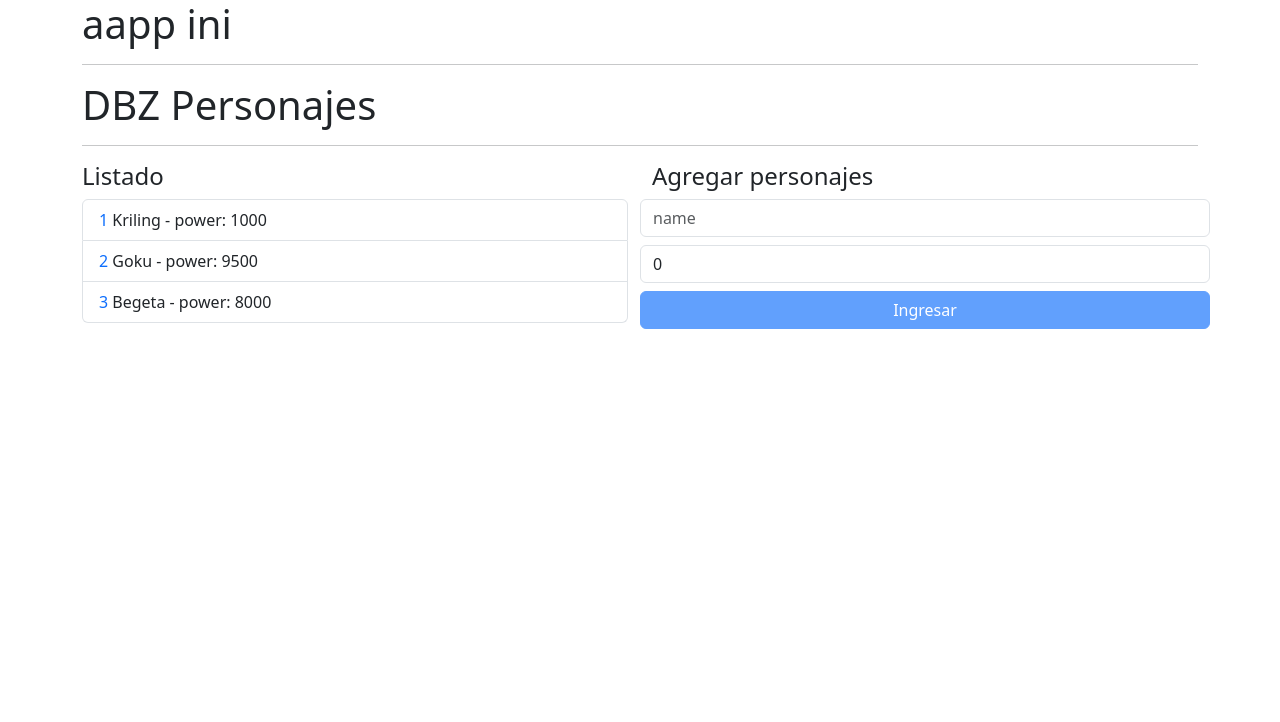
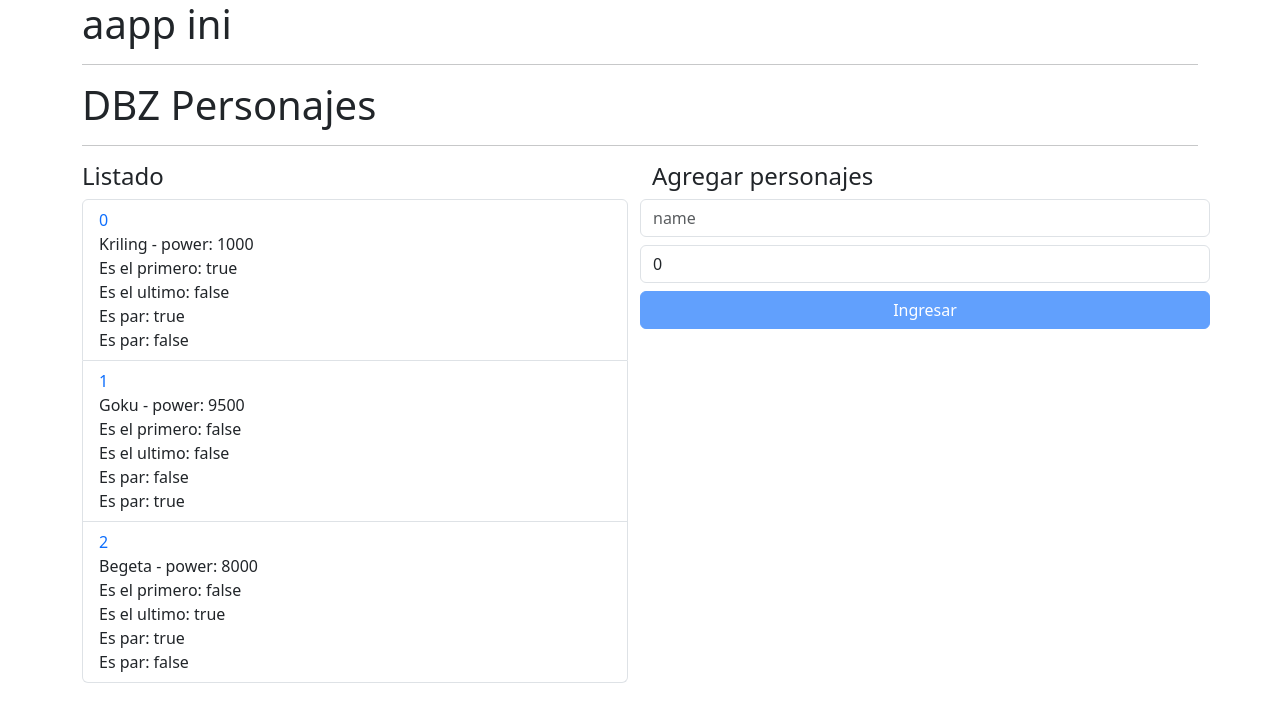
Before and after one commit to jhreyes483/angular-afh, an Angular app in the folder 02)-angular/01-bases/: page / in a window 1280 px wide. Shown: the top 722 px of the page. Built offline with nearby package versions, Linux system fonts and the light colour scheme.

Commit message:
@angular -> ngFor y (firts, lastt, even, odd)

```diff
--- a/02)-angular/01-bases/src/app/dbz/components/list/list.component.html
+++ b/02)-angular/01-bases/src/app/dbz/components/list/list.component.html
@@ -1,7 +1,21 @@
 <h4>Listado</h4>
 <ul class="list-group">
-  <li *ngFor="let character of charactersList; let i = index" class ="list-group-item">
-    <span class="text-primary">{{i+1}}</span>
+  <li *ngFor="let character of charactersList;
+  let i = index;
+  let isFirts = first;
+  let isLast = last;
+  let isEven = even;
+  let isOdd = odd;
+  "
+
+
+  class ="list-group-item">
+    <span class="text-primary">{{i}}</span><br>
      {{ character.name }} - power:  {{ character.power}}
+     <br>
+     <span>Es el primero: {{ isFirts }}</span><br>
+     <span>Es el ultimo: {{ isLast }}</span><br>
+     <span> Es par: {{ isEven }}</span><br>
+     <span> Es par: {{ isOdd }}</span><br>
   </li>
 </ul>
```
